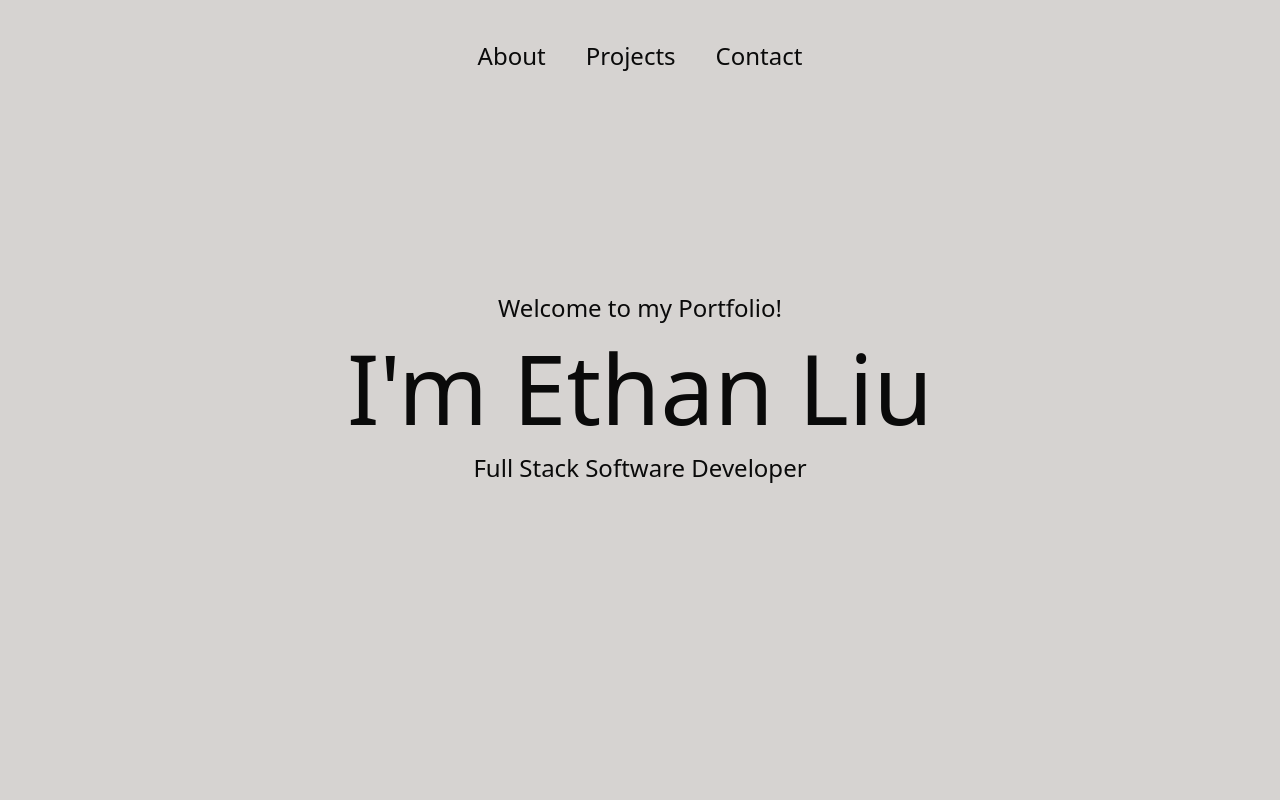
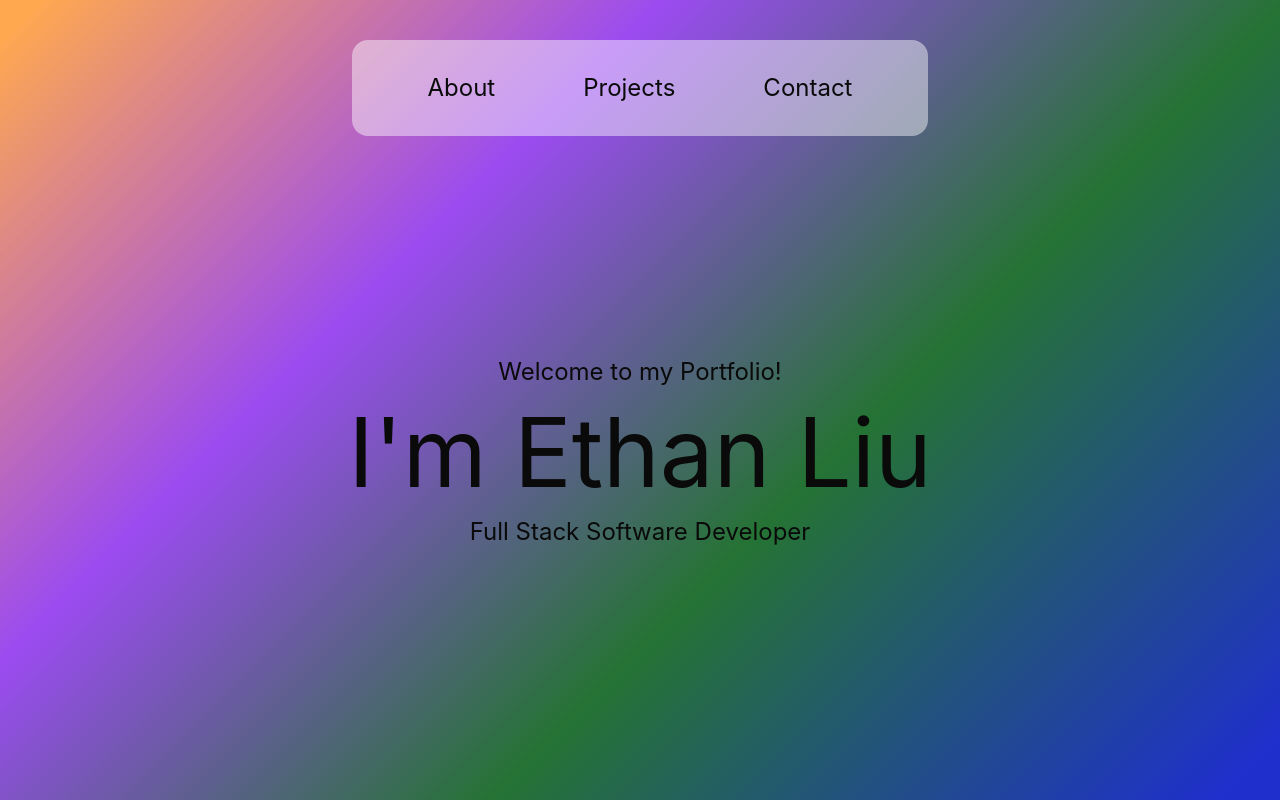
Before and after one commit to ethansliu/ethan-portfolio, a React (Vite) app: page / in a window 1280 px wide. Shown: the top 800 px of the page. Built offline with nearby package versions, Linux system fonts and the light colour scheme.

Commit message:
Updated styling

```diff
--- a/src/App.tsx
+++ b/src/App.tsx
@@ -9,7 +9,11 @@ import Footer from "./components/Footer.tsx";
 
 function App() {
     return (
-        <div className="min-h-screen bg-stone-300">
+        <>
+            {/*<div className={"wave"}></div>*/}
+            {/*<div className={"wave"}></div>*/}
+            {/*<div className={"wave"}></div>*/}
+            <div className="min-h-screen relative z-10">
                 <Header/>
                 <main>
                     <Hero />
@@ -19,6 +23,7 @@ function App() {
                 </main>
                 <Footer/>
             </div>
+        </>
     )
 }
 
--- a/src/components/About.tsx
+++ b/src/components/About.tsx
@@ -63,11 +63,11 @@ export default function About() {
                 <CarouselContent className={"-ml-2 md:-ml-4"}>
                     {aboutCards.map((item, index) => (
                         <CarouselItem key={index} className={"pl-2 md:pl-4 md:basis-4/10"}>
-                            <Card className={"h-full bg-zinc-100"}>
+                            <Card className={"h-full bg-white/55 border-none"}>
                                 <CardHeader>
                                     <CardTitle className={"text-center text-xl "}>{item.title}</CardTitle>
                                 </CardHeader>
-                                <Separator className={""}/>
+                                {/*<Separator className={""}/>*/}
                                 <CardContent className={"text-center leading-relaxed"}>
                                     <p className={"text-lg text-gray-800 p-3"}>
                                         {item.content}
@@ -77,8 +77,8 @@ export default function About() {
                         </CarouselItem>
                     ))}
                 </CarouselContent>
-                <CarouselPrevious className={"bg-stone-300 border-stone-400 hover:bg-stone-400 rounded-xl"}/>
-                <CarouselNext className={"bg-stone-300 border-stone-400 hover:bg-stone-400 rounded-xl"}/>
+                <CarouselPrevious className={"bg-white/65 border-none hover:bg-white/75 rounded-xl"}/>
+                <CarouselNext className={"bg-white/65 border-none hover:bg-white/75 rounded-xl"}/>
             </Carousel>
         </section>
     )
--- a/src/components/Header.tsx
+++ b/src/components/Header.tsx
@@ -3,10 +3,10 @@ export default function Header() {
         <header className="px-15 py-10">
             <nav className="flex justify-center items-center">
                 {/*<a href="#hero" className={"text-3xl"}> Ethan Liu </a>*/}
-                <div className="flex gap-10">
-                    <a href="#about" className={"text-2xl"}> About </a>
-                    <a href="#projects" className={"text-2xl"}> Projects </a>
-                    <a href="#contact" className={"text-2xl"}> Contact </a>
+                <div className="flex gap-10 bg-white/45 border-none rounded-2xl h-24 w-xl justify-center items-center">
+                    <a href="#about" className={"text-2xl rounded-2xl px-6 py-3 hover:bg-white/15"}> About </a>
+                    <a href="#projects" className={"text-2xl rounded-2xl px-6 py-3 hover:bg-white/15"}> Projects </a>
+                    <a href="#contact" className={"text-2xl rounded-2xl px-6 py-3 hover:bg-white/15"}> Contact </a>
                 </div>
             </nav>
         </header>
--- a/src/index.css
+++ b/src/index.css
@@ -119,8 +119,68 @@
   }
 }
 
-.embla__slide:not(.is-snapped) {
-    filter: blur(3px);
-    opacity: 0.50;
-    transition: filter 0.3s ease, opacity 0.3s ease;
+body {
+    margin: auto;
+    font-family: -apple-system, BlinkMacSystemFont, sans-serif;
+    overflow: auto;
+    background: linear-gradient(315deg, rgb(31, 47, 204) 3%, rgb(37, 115, 52) 38%, rgba(140, 48, 238, 0.87) 68%, rgba(255, 140, 25, 0.76) 98%);
+    animation: gradient 15s ease infinite;
+    background-size: 400% 400%;
+    background-attachment: fixed;
 }
+
+@keyframes gradient {
+    0% {
+        background-position: 0% 0%;
+    }
+    50% {
+        background-position: 100% 100%;
+    }
+    100% {
+        background-position: 0% 0%;
+    }
+}
+
+.wave {
+    background: rgba(255, 255, 255, 0.25);
+    border-radius: 1000% 1000% 0 0;
+    position: fixed;
+    width: 200%;
+    height: 12em;
+    animation: wave 10s -3s linear infinite;
+    transform: translate3d(0, 0, 0);
+    opacity: 0.8;
+    bottom: 0;
+    left: 0;
+    z-index: -1;
+}
+
+.wave:nth-of-type(2) {
+    bottom: -1.25em;
+    animation: wave 18s linear reverse infinite;
+    opacity: 0.8;
+}
+
+.wave:nth-of-type(3) {
+    bottom: -2.5em;
+    animation: wave 20s -1s reverse infinite;
+    opacity: 0.9;
+}
+
+@keyframes wave {
+    2% {
+        transform: translateX(1);
+    }
+    25% {
+        transform: translateX(-25%);
+    }
+    50% {
+        transform: translateX(-50%);
+    }
+    75% {
+        transform: translateX(-25%);
+    }
+    100% {
+        transform: translateX(1);
+    }
+}
```
Lines whose indentation alone changed are shown as unchanged.
